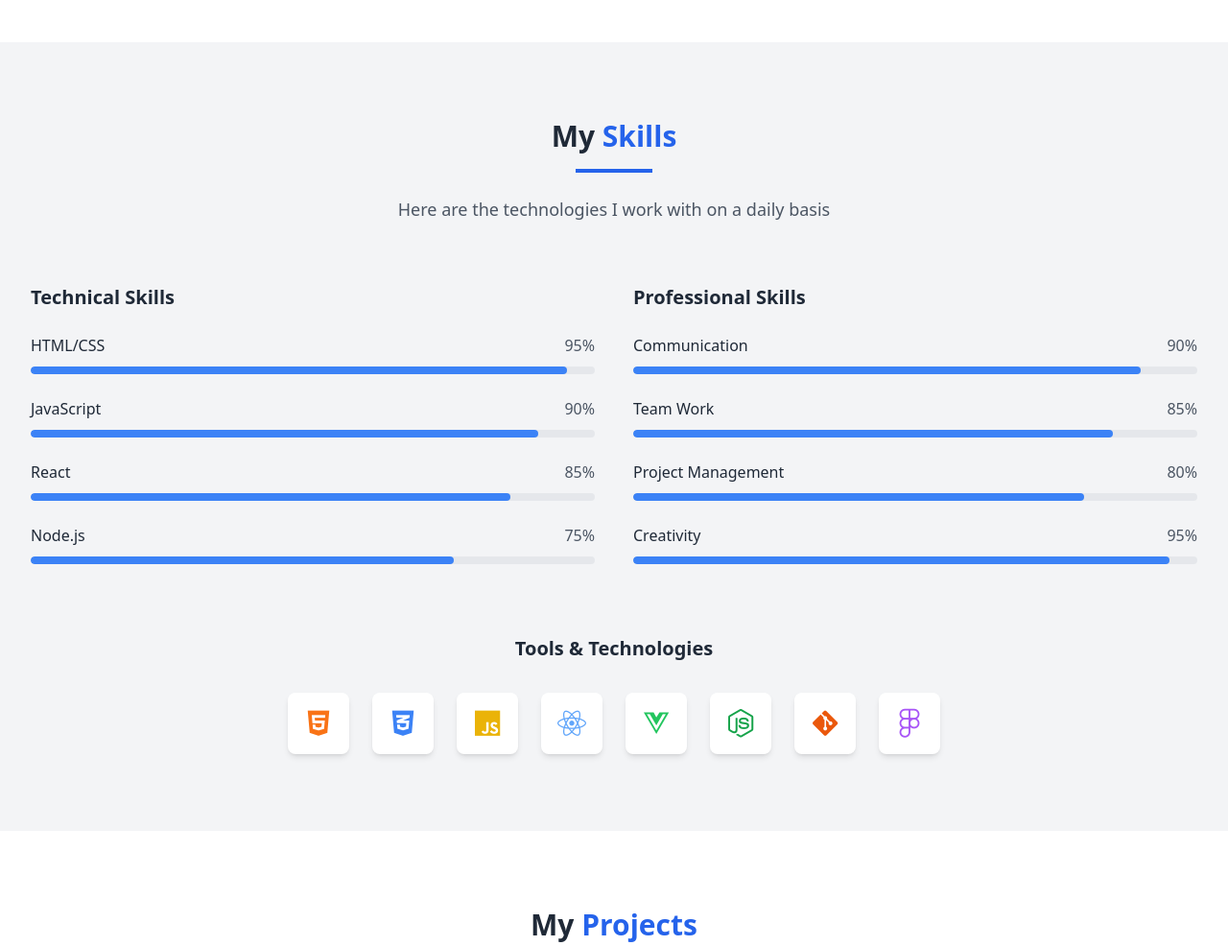
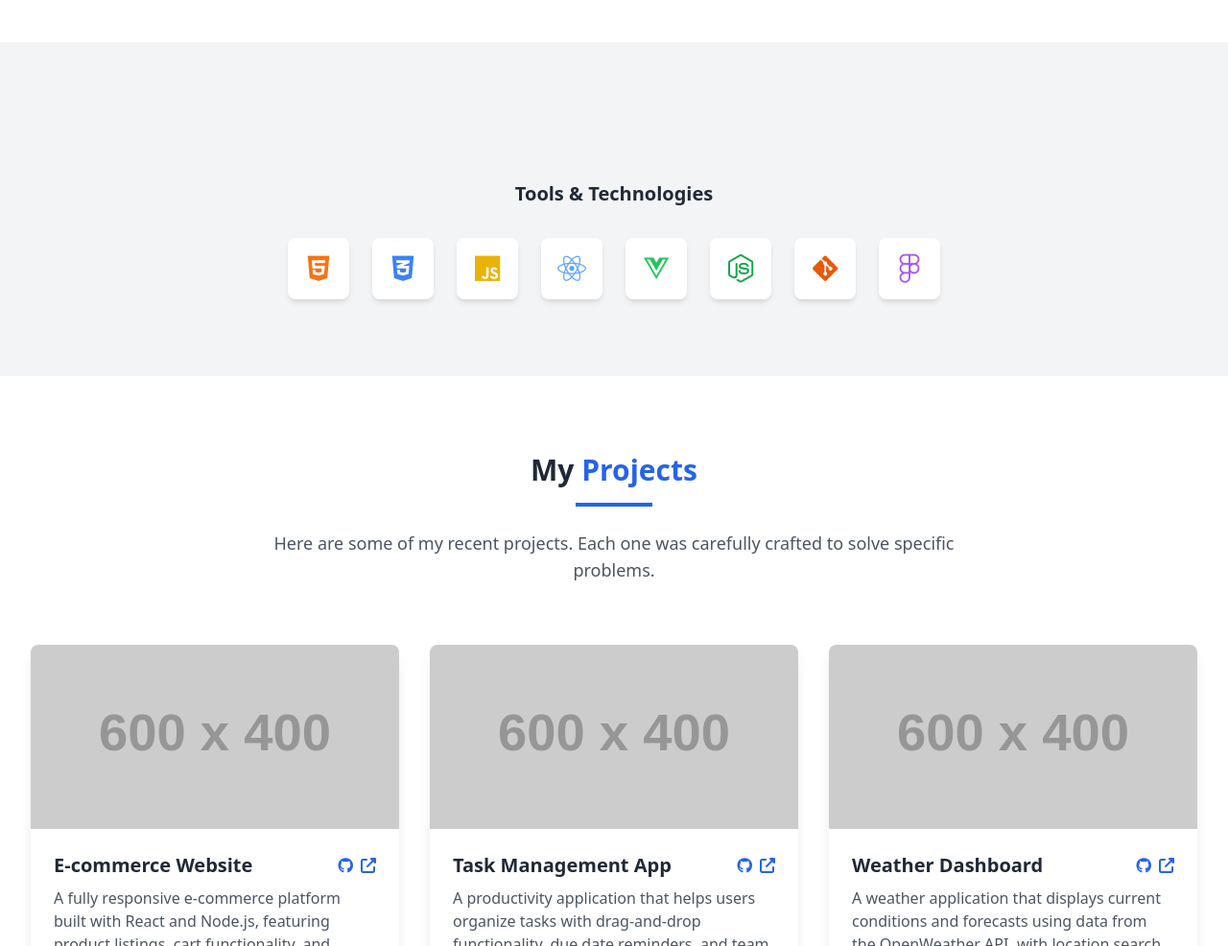
Before and after one commit to 67461/Portfolio, a plain HTML site: page index.html in a window 1280 px wide. Shown: the part 1520-2506 px from the top of the page at 96% size. Drawn offline with nearby package versions, Linux system fonts and the light colour scheme; placeholder pictures from the web are drawn by us.

Commit message:
git commit

```diff
--- a/index.html
+++ b/index.html
@@ -235,102 +235,9 @@
     </section>
 
     <!-- Skills Section -->
+
     <section id="skills" class="py-20 bg-gray-100 dark:bg-gray-800">
-        <div class="max-w-7xl mx-auto px-4 sm:px-6 lg:px-8">
-            <div class="text-center mb-16 animate-fade-in">
-                <h2 class="text-3xl font-bold text-gray-800 dark:text-white mb-4">My <span class="text-blue-600">Skills</span></h2>
-                <div class="w-20 h-1 bg-blue-600 mx-auto mb-6"></div>
-                <p class="text-lg text-gray-600 dark:text-gray-300 max-w-3xl mx-auto">
-                    Here are the technologies I work with on a daily basis
-                </p>
-            </div>
-
-            <div class="grid grid-cols-1 md:grid-cols-2 gap-10 animate-fade-in delay-100">
-                <div>
-                    <h3 class="text-xl font-semibold text-gray-800 dark:text-white mb-6">Technical Skills</h3>
-                    <div class="space-y-6">
-                        <div>
-                            <div class="flex justify-between mb-2">
-                                <span class="font-medium text-gray-800 dark:text-gray-300">HTML/CSS</span>
-                                <span class="text-gray-600 dark:text-gray-400">95%</span>
-                            </div>
-                            <div class="skill-bar">
-                                <div class="skill-progress" data-progress="95%"></div>
-                            </div>
-                        </div>
-                        <div>
-                            <div class="flex justify-between mb-2">
-                                <span class="font-medium text-gray-800 dark:text-gray-300">JavaScript</span>
-                                <span class="text-gray-600 dark:text-gray-400">90%</span>
-                            </div>
-                            <div class="skill-bar">
-                                <div class="skill-progress" data-progress="90%"></div>
-                            </div>
-                        </div>
-                        <div>
-                            <div class="flex justify-between mb-2">
-                                <span class="font-medium text-gray-800 dark:text-gray-300">React</span>
-                                <span class="text-gray-600 dark:text-gray-400">85%</span>
-                            </div>
-                            <div class="skill-bar">
-                                <div class="skill-progress" data-progress="85%"></div>
-                            </div>
-                        </div>
-                        <div>
-                            <div class="flex justify-between mb-2">
-                                <span class="font-medium text-gray-800 dark:text-gray-300">Node.js</span>
-                                <span class="text-gray-600 dark:text-gray-400">75%</span>
-                            </div>
-                            <div class="skill-bar">
-                                <div class="skill-progress" data-progress="75%"></div>
-                            </div>
-                        </div>
-                    </div>
-                </div>
-
-                <div>
-                    <h3 class="text-xl font-semibold text-gray-800 dark:text-white mb-6">Professional Skills</h3>
-                    <div class="space-y-6">
-                        <div>
-                            <div class="flex justify-between mb-2">
-                                <span class="font-medium text-gray-800 dark:text-gray-300">Communication</span>
-                                <span class="text-gray-600 dark:text-gray-400">90%</span>
-                            </div>
-                            <div class="skill-bar">
-                                <div class="skill-progress" data-progress="90%"></div>
-                            </div>
-                        </div>
-                        <div>
-                            <div class="flex justify-between mb-2">
-                                <span class="font-medium text-gray-800 dark:text-gray-300">Team Work</span>
-                                <span class="text-gray-600 dark:text-gray-400">85%</span>
-                            </div>
-                            <div class="skill-bar">
-                                <div class="skill-progress" data-progress="85%"></div>
-                            </div>
-                        </div>
-                        <div>
-                            <div class="flex justify-between mb-2">
-                                <span class="font-medium text-gray-800 dark:text-gray-300">Project Management</span>
-                                <span class="text-gray-600 dark:text-gray-400">80%</span>
-                            </div>
-                            <div class="skill-bar">
-                                <div class="skill-progress" data-progress="80%"></div>
-                            </div>
-                        </div>
-                        <div>
-                            <div class="flex justify-between mb-2">
-                                <span class="font-medium text-gray-800 dark:text-gray-300">Creativity</span>
-                                <span class="text-gray-600 dark:text-gray-400">95%</span>
-                            </div>
-                            <div class="skill-bar">
-                                <div class="skill-progress" data-progress="95%"></div>
-                            </div>
-                        </div>
-                    </div>
-                </div>
-            </div>
-
+        <div>
             <div class="mt-16 animate-fade-in delay-200">
                 <h3 class="text-xl font-semibold text-gray-800 dark:text-white mb-8 text-center">Tools & Technologies</h3>
                 <div class="flex flex-wrap justify-center gap-6">
@@ -606,7 +513,7 @@
                             <a href="https://github.com/dashboard" class="w-10 h-10 bg-white dark:bg-gray-700 rounded-full flex items-center justify-center shadow-md hover:bg-blue-600 hover:text-white transition duration-300">
                                 <i class="fab fa-github"></i>
                             </a>
-                            <a href="#" class="w-10 h-10 bg-white dark:bg-gray-700 rounded-full flex items-center justify-center shadow-md hover:bg-blue-600 hover:text-white transition duration-300">
+                            <a href="https://www.linkedin.com/in/ishant-panwar-858312320/" class="w-10 h-10 bg-white dark:bg-gray-700 rounded-full flex items-center justify-center shadow-md hover:bg-blue-600 hover:text-white transition duration-300">
                                 <i class="fab fa-linkedin-in"></i>
                             </a>
                             <a href="#" class="w-10 h-10 bg-white dark:bg-gray-700 rounded-full flex items-center justify-center shadow-md hover:bg-blue-600 hover:text-white transition duration-300">
```
